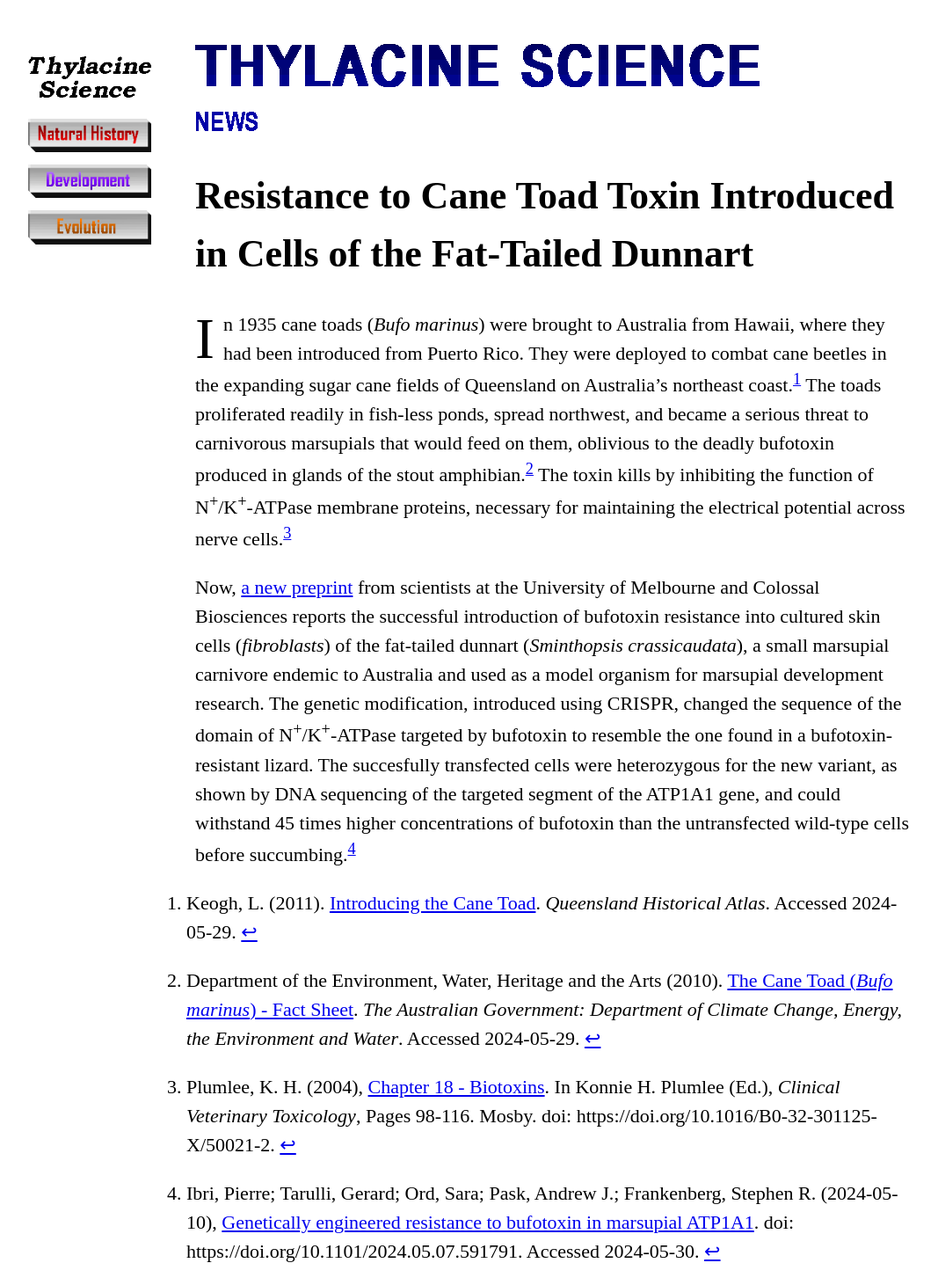
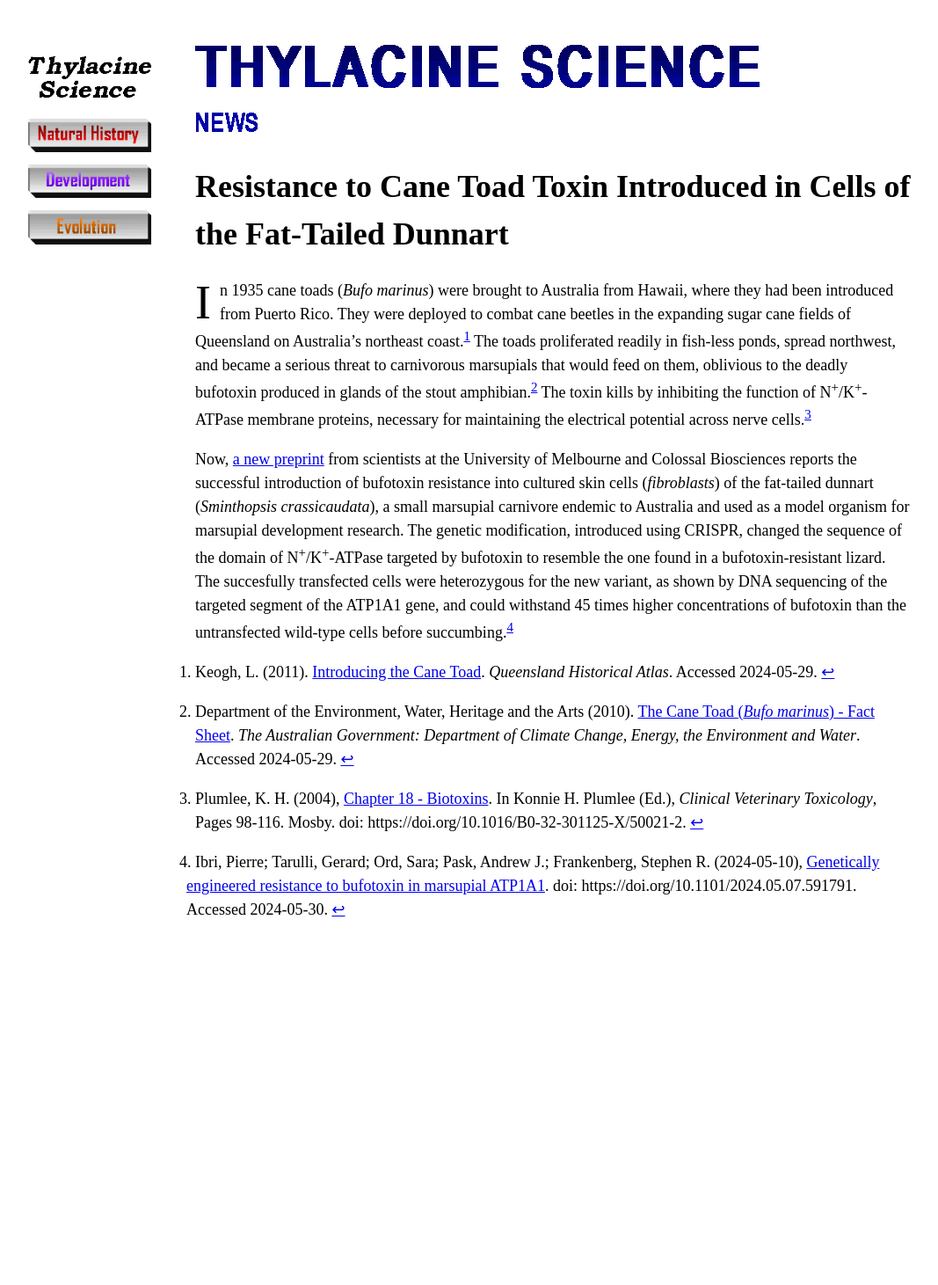
Before and after one commit to ljdnielsen/ljdnielsen.github.io, a Jekyll site: the page built from README.md, in a window 1280 px wide. Shown: the whole page at 88% size, without its empty margins (36-1103 px from the left). Built offline with Jekyll 4.4.1, drawn with Linux system fonts in a browser that asks for light colours; our own code applies the rules of GitHub Pages for plain Markdown files; after the commit the page ends 1066 px from its top, so only the background shows below that.

Commit message:
removed clearfix crap and formatted text

```diff
--- a/_layouts/default.html
+++ b/_layouts/default.html
@@ -14,11 +14,11 @@
             font-family: serif;
         }
         .main-content {
-            padding-top: 20px;
+            padding-top: 25px;
             margin-left: 200px;
             margin-right: 200px;
             line-height: 1.5;
-            font-size: 22px;
+            font-size: 18px;
         }
         .dropcap {
             font-size: 3em;
@@ -26,11 +26,6 @@
             vertical-align: top;
             float: left;
             margin-right: 10px;
-        }
-        .clearfix::after {
-            content: "";
-            clear: both;
-            display: table;
         }
     </style>
 </head>
@@ -43,7 +38,7 @@
             <li><a href="{{ site.baseurl }}/docs/pages/evolution/README"><img src="{{ site.baseurl }}/docs/images/side-bar_buttons2.evolution.png" alt="Evolution"></a></li>
         </ul>
     </div>
-    <div class="main-content" class="clearfix">
+    <div class="main-content">
         {{ content }}
     </div>
 </body>
```
